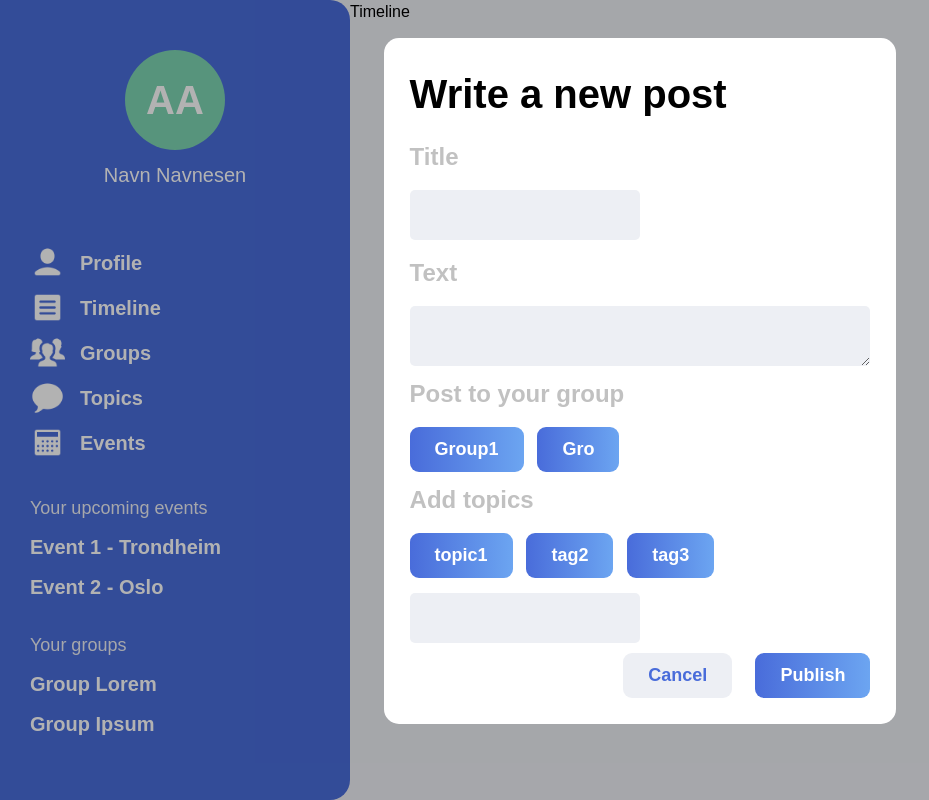
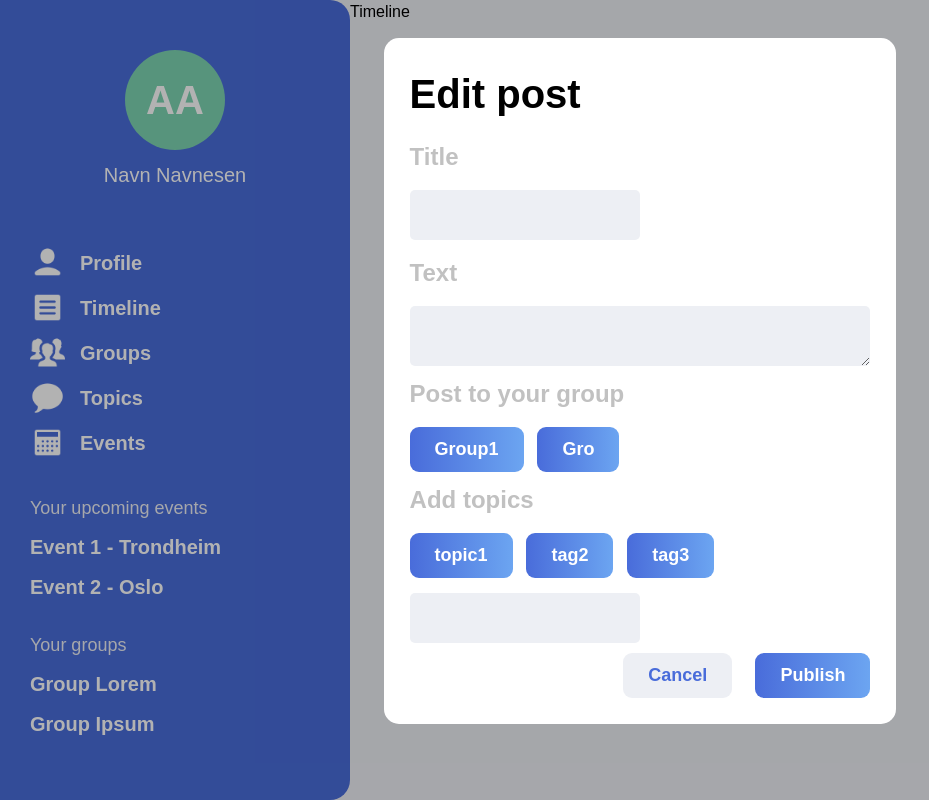
Before and after one commit to noroff-alumni-assignment-group/alumni-network, a React (Create React App) app in the folder noroff-alumni-frontend/: page / in a window 1280 px wide. Shown: the whole page, without its empty margins (0-929 px from the left). Built offline with nearby package versions, Linux system fonts and the light colour scheme.

Commit message:
added editing version of form

```diff
--- a/noroff-alumni-frontend/src/components/post-form/PostForm.tsx
+++ b/noroff-alumni-frontend/src/components/post-form/PostForm.tsx
@@ -2,7 +2,6 @@ import React, {useEffect, useState} from "react";
 import "./post-form.css";
 
 type PostFormTypes = {
-    title: string,
     editing: boolean
 }
 
@@ -16,18 +15,35 @@ function PostForm (props: PostFormTypes) {
     let [group, setGroup] = useState(undefined);
     let [topic, setTopic] = useState(undefined);
 
+    let [previewing, setPreviewing] = useState(false);
+
+    useEffect(() => {
+        if(props.editing){
+            getPost();
+        }
+    }, [])
+
+    function getPost() {
+        // fetch post
+        console.log("fetched post");
+    }
+
     function handleSubmit(){
         return;
+    }
+
+    function toGithubMarkdown(text: string){
+        return text;
     }
 
     return (
         <form className="post-form">
             <div className="post-content">
-                <h1>{props.title}</h1>
+                <h1>{props.editing ? "Edit post" : "Write a new post"}</h1>
                 <p className="subtitle">Title</p>
                 <input type="text" className="input" onChange={(e => setTitle(e.target.value))}/>
                 <p className="subtitle">Text</p>
-                <textarea className="input" onChange={(e => setText(e.target.value))}/>
+                <textarea className="input" onChange={(e => setText(e.target.value))} value={previewing ? toGithubMarkdown(text) : text}/>
             </div>
             <div className="post-content">
                 <p className="subtitle">Post to your group</p>
--- a/noroff-alumni-frontend/src/pages/timeline/Timeline.tsx
+++ b/noroff-alumni-frontend/src/pages/timeline/Timeline.tsx
@@ -6,7 +6,7 @@ function Timeline() {
   return (
     <div>
       Timeline
-      <Popup child={<PostForm title={"Write a new post"} editing={false}/>}></Popup>
+      <Popup child={<PostForm editing={true}/>}></Popup>
     </div>
   )
 }
```
